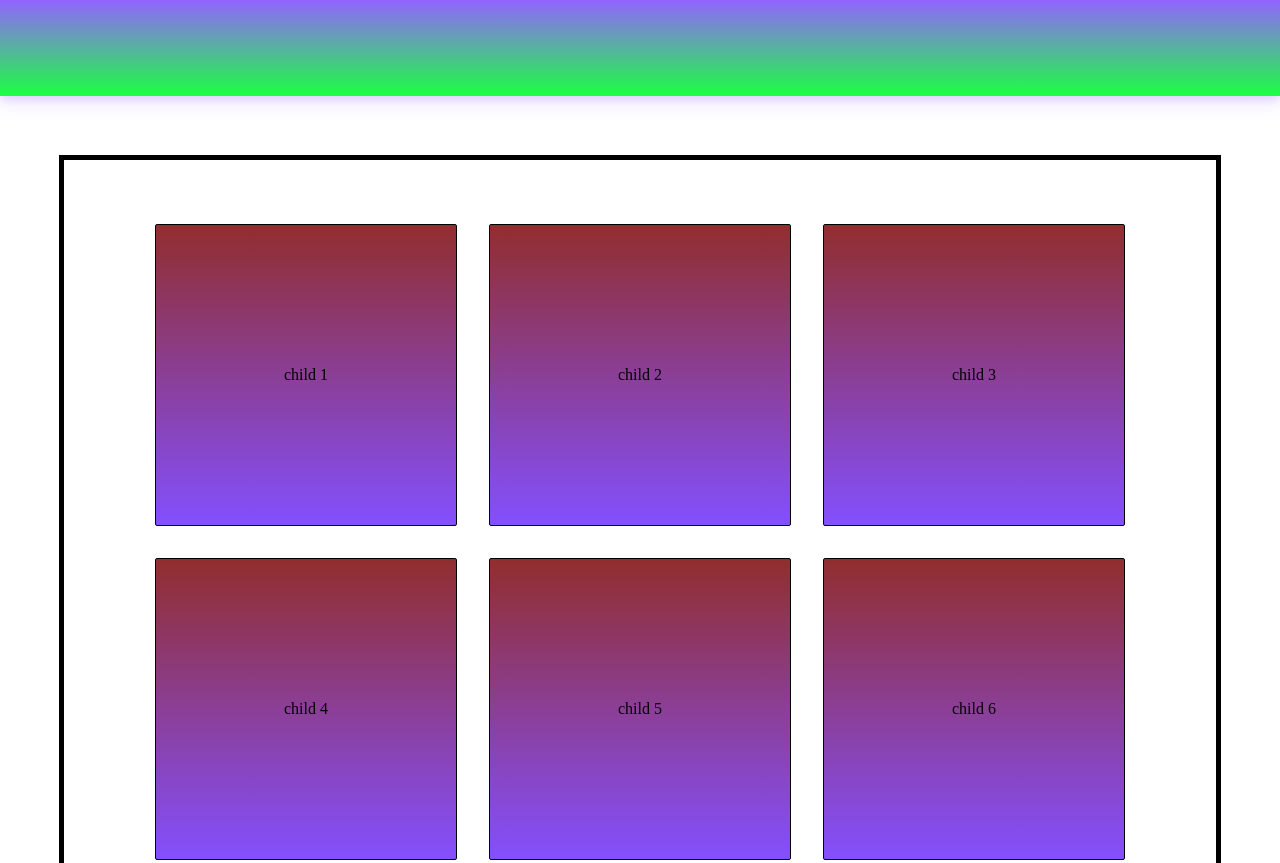
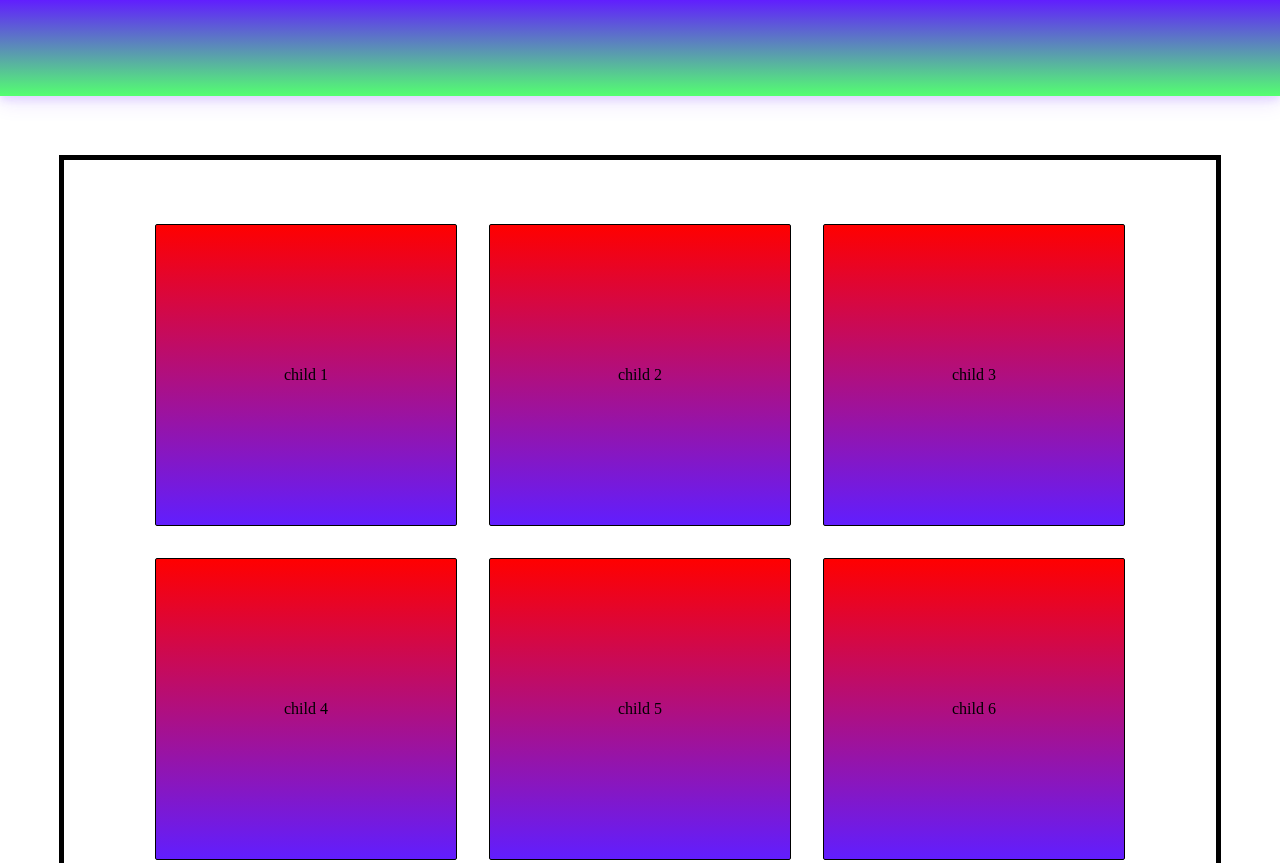
Before and after one commit to Periyel/myproject, a plain HTML site: page VS Code Projects/html-css course/Index.html in a window 1280 px wide. Shown: the top 863 px of the page. Drawn offline with Linux system fonts and the light colour scheme.

Commit message:
even-brighter-colors

```diff
--- a/VS Code Projects/html-css course/p.css
+++ b/VS Code Projects/html-css course/p.css
@@ -26,16 +26,16 @@
   text-align: center;
   background-image: linear-gradient(
     to bottom,
-    rgba(122, 1, 1, 0.822),
-    rgba(97, 30, 254, 0.781)
+    rgb(255, 0, 0),
+    rgb(97, 30, 254)
   );
 }
 .child:hover {
   transition: background 3s;
   background-image: linear-gradient(
     to bottom,
-    rgba(0, 255, 42, 0.89),
-    rgba(97, 30, 254, 0.692)
+    rgb(84, 255, 112),
+    rgb(97, 30, 254)
   );
   animation-duration: 5s;
   flex-grow: 0.5;
@@ -68,8 +68,8 @@ html {
 .header {
   background-image: linear-gradient(
     to top,
-    rgba(0, 255, 42, 0.89),
-    rgba(97, 30, 254, 0.692)
+    rgb(84, 255, 112),
+    rgb(97, 30, 254)
   );
   overflow: hidden;
   width: 100%;
```
